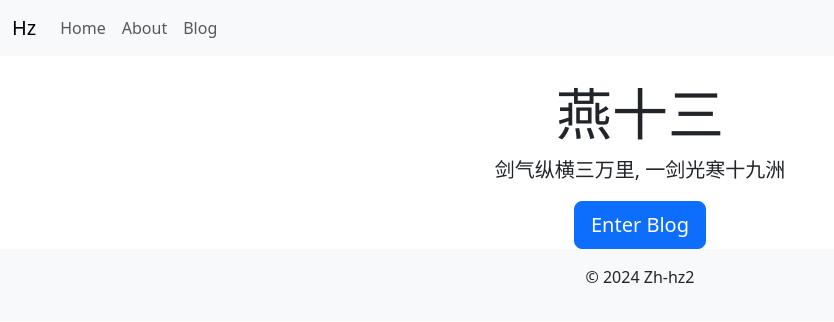
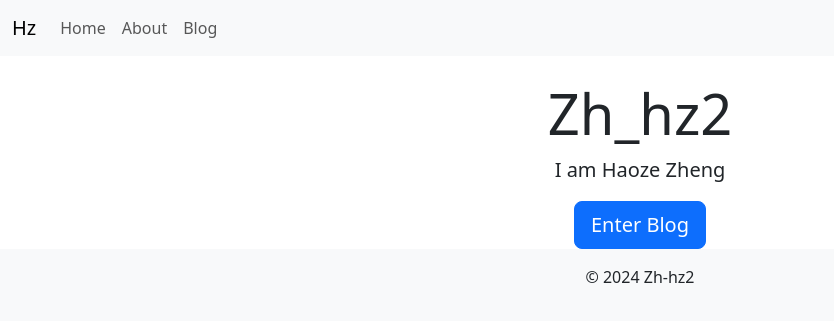
Before and after one commit to Zh-hz2/zh-hz2.github.io, a Jekyll site: the page built from index.md, in a window 1280 px wide. Shown: the top 322 px of the page, without its empty margins (0-834 px from the left). Built offline with Jekyll 4.4.1, drawn with Linux system fonts in a browser that asks for light colours; a script that is not in the unit is left out.

Commit message:
Update index.md

```diff
--- a/index.md
+++ b/index.md
@@ -4,7 +4,7 @@ title: 首页
 ---
 
 <div class="jumbotron text-center">
-  <h1 class="display-4">燕十三</h1>
-  <p class="lead">剑气纵横三万里, 一剑光寒十九洲</p>
+  <h1 class="display-4">Zh_hz2</h1>
+  <p class="lead">I am Haoze Zheng</p>
   <a class="btn btn-primary btn-lg" href="#" role="button">Enter Blog</a>
 </div>
```
